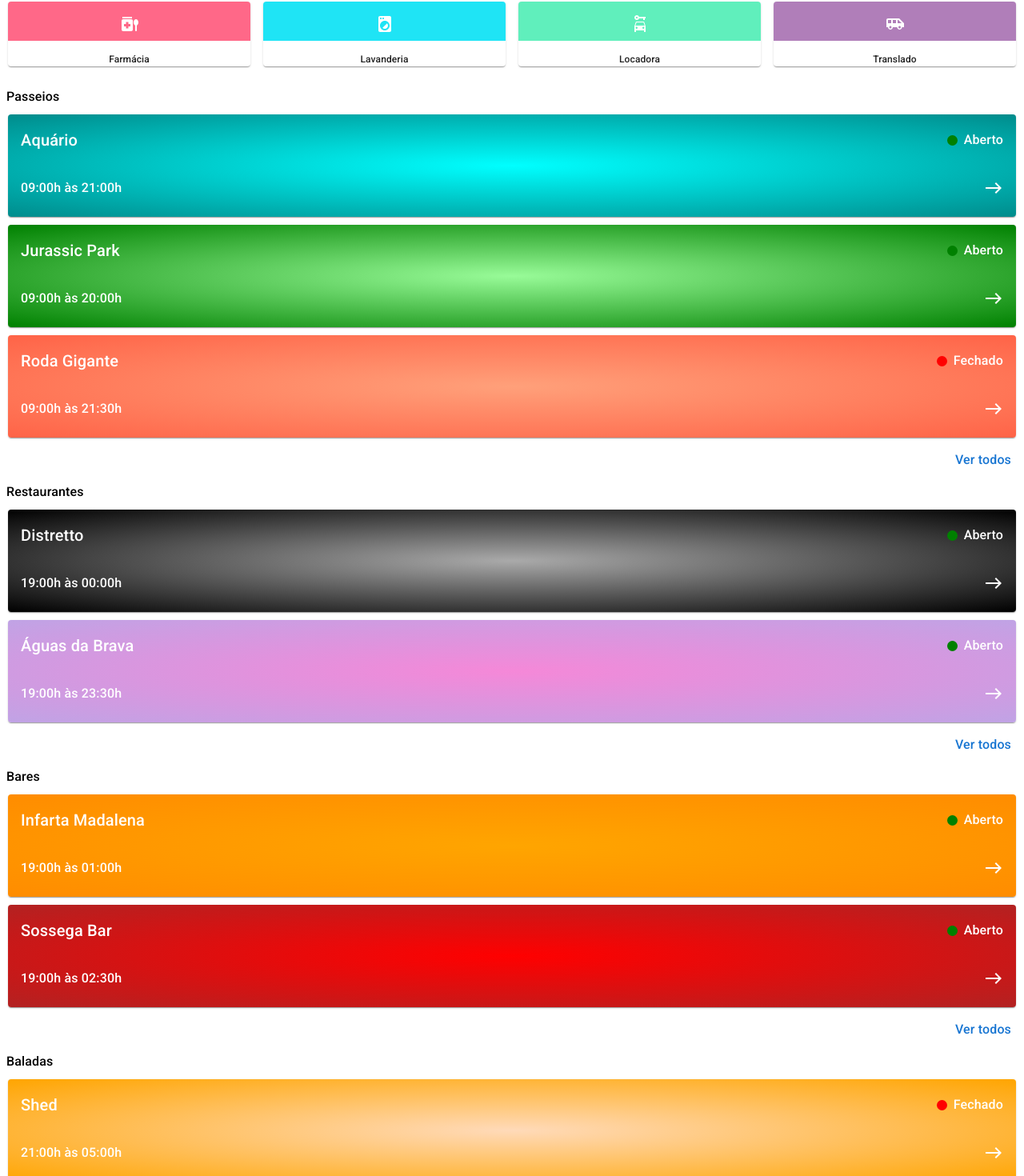
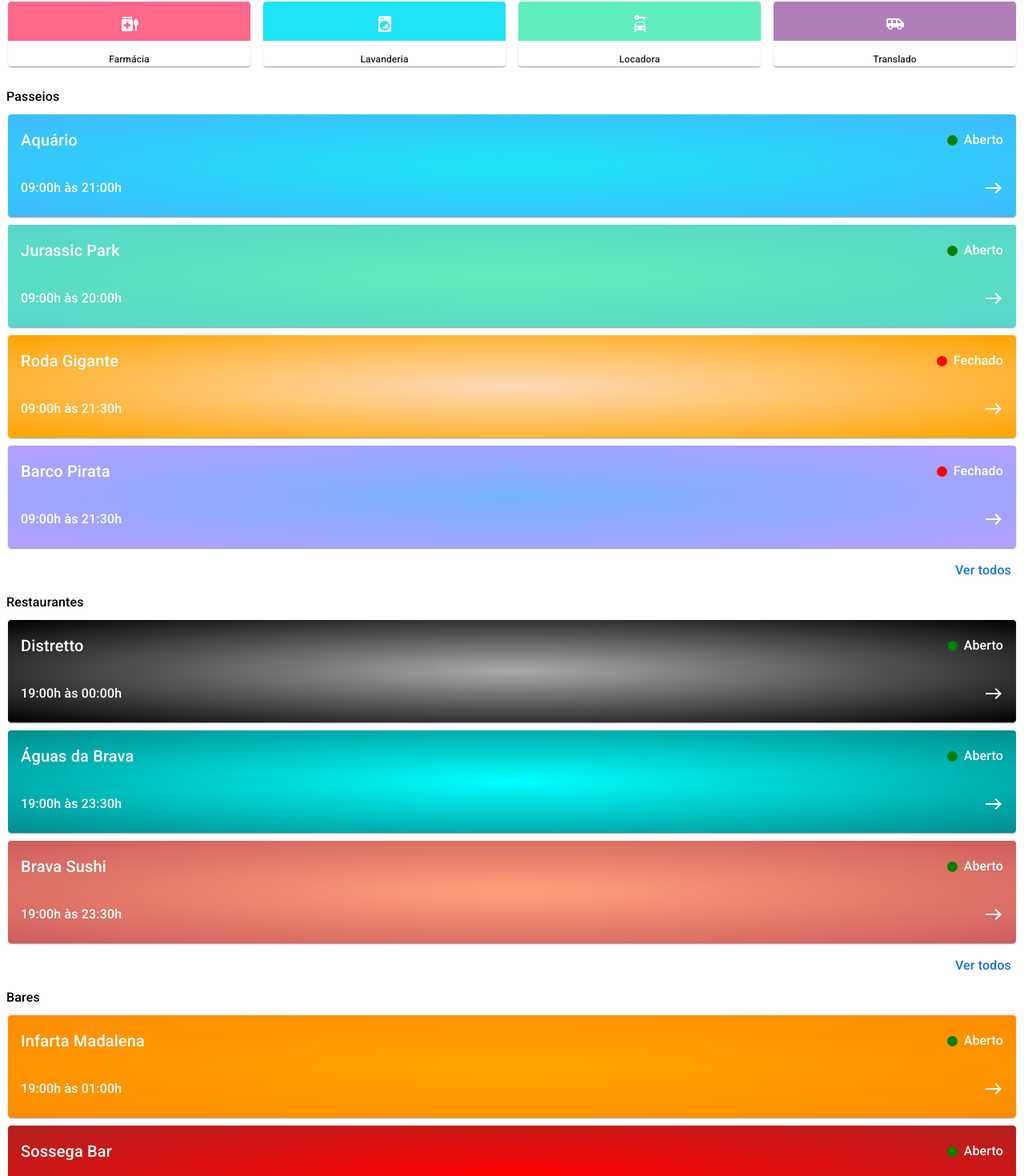
Before and after one commit to YuriAlvarenga/concierge, a React (Vite) app: page / in a window 1280 px wide. Shown: the part 917-2387 px from the top of the page at 80% size. Built offline with nearby package versions, Linux system fonts and the light colour scheme.

Commit message:
cores de card atualizados

```diff
--- a/src/pages/home.jsx
+++ b/src/pages/home.jsx
@@ -22,15 +22,17 @@ export default function Home() {
         <SmallCard/>
         <>
           <Title title={"Passeios"}/>
-          <CardComponent gradientColors={['#00FFFF', '#008B8B']} title={"Aquário"} horario={"09:00h às 21:00h"} status={"Aberto"}/>
-          <CardComponent gradientColors={['#98FB98', '#008000']} title={"Jurassic Park"} horario={"09:00h às 20:00h"} status={"Aberto"}/>
-          <CardComponent gradientColors={['#FFA07A', '#FF6347']} title={"Roda Gigante"} horario={"09:00h às 21:30h"} status={"Fechado"}/>
+          <CardComponent gradientColors={['#1fe4f5, #3fbafe']} title={"Aquário"} horario={"09:00h às 21:00h"} status={"Aberto"}/>
+          <CardComponent gradientColors={['#60efbc, #58d5c9']} title={"Jurassic Park"} horario={"09:00h às 20:00h"} status={"Aberto"}/>
+          <CardComponent gradientColors={['#FFDAB9', '#FFA500']} title={"Roda Gigante"} horario={"09:00h às 21:30h"} status={"Fechado"}/>
+          <CardComponent gradientColors={['#76b2fe, #b69efe']} title={"Barco Pirata"} horario={"09:00h às 21:30h"} status={"Fechado"}/>
           <SeeAll/>
         </>
         <>
           <Title title={"Restaurantes"}/>
           <CardComponent gradientColors={['#AAAAAA', '#000000']} title={"Distretto"} horario={"19:00h às 00:00h"} status={"Aberto"}/>
-          <CardComponent gradientColors={['#f588d8, #c0a3e5']} title={"Águas da Brava"} horario={"19:00h às 23:30h"} status={"Aberto"}/>
+          <CardComponent gradientColors={['#00FFFF', '#008B8B']} title={"Águas da Brava"} horario={"19:00h às 23:30h"} status={"Aberto"}/>
+          <CardComponent gradientColors={['#FFA07A', '#CD5C5C']} title={"Brava Sushi"} horario={"19:00h às 23:30h"} status={"Aberto"}/>
           <SeeAll/>
         </>
         <>
@@ -41,7 +43,7 @@ export default function Home() {
         </>
         <>
           <Title title={"Baladas"}/>
-          <CardComponent gradientColors={['#FFDAB9', '#FFA500']} title={"Shed"} horario={"21:00h às 05:00h"} status={"Fechado"}/>
+          <CardComponent gradientColors={['#f588d8, #c0a3e5']} title={"Shed"} horario={"21:00h às 05:00h"} status={"Fechado"}/>
           <CardComponent gradientColors={['#AAAAAA', '#000000']} title={"Warung"} horario={"22:00h às 04:30h"} status={"Aberto"}/>
           <CardComponent gradientColors={['#00FFFF', '#008B8B']} title={"Green Valley"} horario={"23:00h às 06:30h"} status={"Aberto"}/>
           <SeeAll/>
```
